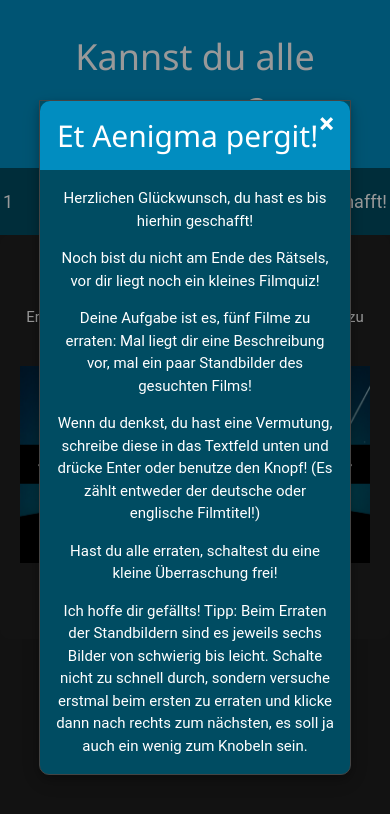
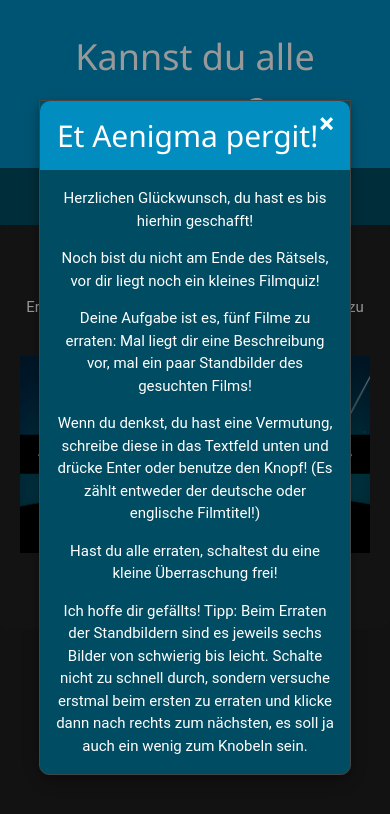
Before and after one commit to XXNitram/xxnitram.github.io, a plain HTML site: page index.html in a window 390 px wide. Drawn offline with nearby package versions, Linux system fonts and the light colour scheme.

Commit message:
Fix bug for smaller screen sizes
Signed-off-by: XXNitram <matti.55@hotmail.de>

```diff
--- a/index.html
+++ b/index.html
@@ -42,6 +42,14 @@
         nav a:hover {
             color: #ffffff;
             background-color: rgba(255, 255, 255, 0.1);
+        }
+
+        @media screen and (max-width: 425px) {
+            nav a {
+                font-size: 14px;
+                padding: 8px;
+                margin: 0 10px;
+            }
         }
 
         section {
@@ -132,7 +140,7 @@
         }
 
         nav a[href="#section6"] {
-            display: inline;
+            display: none;
         }
 
         /* The Modal (background) */
```
